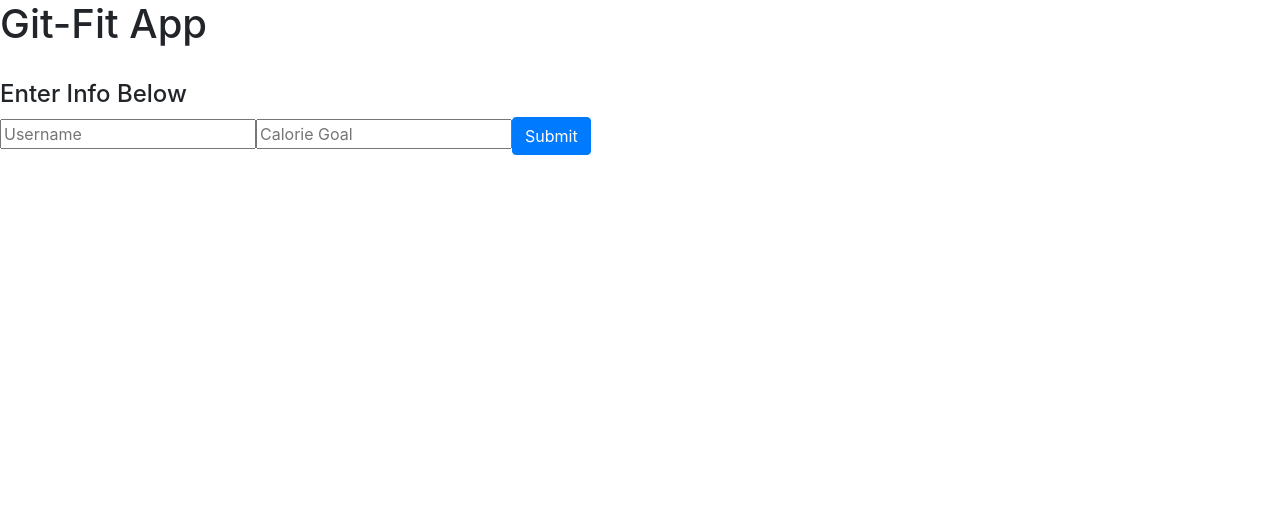
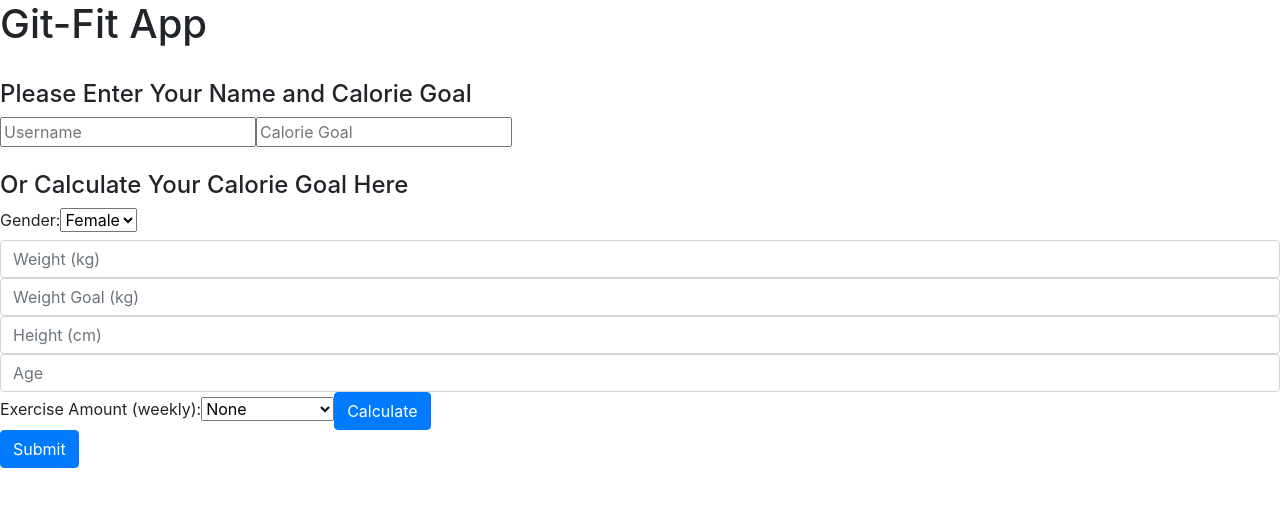
Before and after one commit to paulwstorm/git-fit-testing, a React (Create React App) app: page / in a window 1280 px wide. Shown: the top 506 px of the page. Built offline with nearby package versions, Linux system fonts and the light colour scheme.

Commit message:
Added calorie calculator.

```diff
--- a/src/components/addMeal.js
+++ b/src/components/addMeal.js
@@ -28,12 +28,14 @@ class AddMeal extends Component {
     }
 
     componentDidMount() {
-      this.getMealFood()
+      if (this.props) {
+        this.getMealFood()
+      }
     }
 
-    setMeal(event) {
+    async setMeal(event) {
       const thisMeal = event.target.value
-      this.setState({ meal: event.target.value })
+      await this.setState({ meal: event.target.value })
 
       this.getMealFood()
     }
@@ -64,11 +66,11 @@ class AddMeal extends Component {
         return (
           <div>
             <span className="AddMeal-header"><label htmlFor="meals">Choose a meal:</label></span>
-            <select id="meals">
-              <option onClick={event => {this.setMeal(event)}} value="breakfast">Breakfast</option>
-              <option onClick={event => {this.setMeal(event)}} value="lunch">Lunch</option>
-              <option onClick={event => {this.setMeal(event)}} value="dinner">Dinner</option>
-              <option onClick={event => {this.setMeal(event)}} value="snacks">Snacks</option>
+            <select onClick={event => {this.setMeal(event)}} id="meals">
+              <option value="breakfast">Breakfast</option>
+              <option value="lunch">Lunch</option>
+              <option value="dinner">Dinner</option>
+              <option value="snacks">Snacks</option>
             </select>
           </div>
         )
@@ -131,13 +133,13 @@ class AddMeal extends Component {
                 <div className="col-md-3"></div>
               </div>
               <div className="row">
-                <div className="col-md-3"></div>
-                <div className="col-md-6">
+                <div className="col-md-2"></div>
+                <div className="col-md-8">
                   <div className="food-items">
                     {this.renderFood()}
                   </div>
                 </div>
-                <div className="col-md-3"></div>
+                <div className="col-md-2"></div>
               </div>
             </div>
     );
--- a/src/components/home.js
+++ b/src/components/home.js
@@ -11,13 +11,26 @@ class Home extends Component {
 
     this.state = {
       userName: '',
-      calGoal: ''
+      calGoal: '',
+      userGender: '',
+      userWeight: '',
+      userWeightGoal:'',
+      userHeight: '',
+      userAge: '',
+      userExercise: ""
     }
 
     this.addUser = this.addUser.bind(this)
   }
 
   addUser () {
+    if (this.state.userName.length == 0) {
+      alert("Please enter a user name")
+      return true
+    } else if (this.state.calGoal.length == 0) {
+      alert("Please enter your calorie goal or calculate a new one")
+      return true
+    }
     const user = {
       userName: this.state.userName,
       calGoal: this.state.calGoal
@@ -26,15 +39,107 @@ class Home extends Component {
     this.props.newUser(user)
   }
 
+  calGoalCalculator() {
+    const calcStressFactor = (epw) => {
+    	if (epw < 1) {
+    		return 1.375
+      } else if (epw < 4) {
+    		return 1.55
+    	} else if (epw < 6) {
+    		return 1.7
+    	} else if  (epw < 8) {
+    		return 1.9
+    	} else if (epw > 7) {
+    		return 1.9
+    	} else {
+    		return 1.2
+      }
+    }
+
+    console.log(this.state.userExercise)
+
+    let currStressFactor = calcStressFactor(parseInt(this.state.userExercise))
+
+    const mifflinStJeorSimplified = (sex, age, weight, height, stressFactor) => {
+      let TDEE = 0
+    	if (sex == 'female') {
+    		TDEE = (10*weight + 6.25*height - 5*age - 161)*stressFactor
+      } else if ( sex == 'male') {
+    		TDEE = (10*weight + 6.25*height - 5*age - 5)*stressFactor
+      } else {
+    		TDEE = (10*weight + 6.25*height - 5*age - 80)*stressFactor
+      }
+      console.log(weight, height, age, stressFactor)
+    	return TDEE
+    }
+
+    const currCals = mifflinStJeorSimplified(this.state.userGender, parseInt(this.state.userAge), parseInt(this.state.userWeight), parseInt(this.state.userHeight), currStressFactor)
+
+    const tdeeAdjustment = (calories, startWeight, endWeight) => {
+      if (endWeight != startWeight){
+        return Math.floor(calories + ((7500/50) * (endWeight - startWeight)))
+      } else {
+        return calories
+      }
+    }
+
+    const adjustedCalGoal = tdeeAdjustment(currCals, parseInt(this.state.userWeight),  parseInt(this.state.userWeightGoal))
+
+    this.setState({calGoal: adjustedCalGoal})
+    alert("Calorie goal set at: " + adjustedCalGoal)
+  }
+
   render() {
       return(
           <div>
-              <h1>Git-Fit App</h1>
-              <br />
-              <h4>Enter Info Below</h4>
-              <input className="username-input" onChange={event => this.setState({ userName: event.target.value })} placeholder="Username"></input>
-              <input className="cal-goal-input" onChange={event => this.setState({ calGoal: event.target.value })}placeholder="Calorie Goal"></input>
-              <Link to={"/meals"} ><button className="btn btn-primary submit-button" onClick={this.addUser}>Submit</button></Link>
+            <div>
+                <h1>Git-Fit App</h1>
+                <br />
+                <h4>Please Enter Your Name and Calorie Goal</h4>
+                <input className="username-input" onChange={event => this.setState({ userName: event.target.value })} placeholder="Username"></input>
+                <input className="cal-goal-input" onChange={event => this.setState({ calGoal: event.target.value })}placeholder="Calorie Goal"></input>
+            </div>
+            <br />
+            <div>
+              <h4>Or Calculate Your Calorie Goal Here</h4>
+              <form>
+                <span><label htmlFor="gender">Gender:</label></span>
+                  <select onClick={event => {this.setState({ userGender: event.target.value })}} id="gender">
+                    <option value="female">Female</option>
+                    <option value="male">Male</option>
+                    <option value="other">Other</option>
+                  </select>
+                  <input
+                    placeholder="Weight (kg)"
+                    className="form-control"
+                    onChange={event => {this.setState({ userWeight: event.target.value})}}
+                  />
+                  <input
+                    placeholder="Weight Goal (kg)"
+                    className="form-control"
+                    onChange={event => {this.setState({ userWeightGoal: event.target.value})}}
+                  />
+                  <input
+                    placeholder="Height (cm)"
+                    className="form-control"
+                    onChange={event => {this.setState({ userHeight: event.target.value})}}
+                  />
+                  <input
+                    placeholder="Age"
+                    className="form-control"
+                    onChange={event => {this.setState({ userAge: event.target.value})}}
+                  />
+                  <span><label htmlFor="exercise">Exercise Amount (weekly):</label></span>
+                    <select onClick={event => {this.setState({ userExercise: event.target.value })}} id="exercise">
+                      <option value="0">None</option>
+                      <option value="3">Three or Less</option>
+                      <option value="4">Four to Six</option>
+                      <option value="7">Seven or More</option>
+                    </select>
+                  <button className="btn btn-primary submit-button" onClick={event => {event.preventDefault();this.calGoalCalculator()}}>Calculate</button>
+              </form>
+            </div>
+            <Link to={"/meals"} ><button className="btn btn-primary submit-button" onClick={this.addUser}>Submit</button></Link>
           </div>
       )
   }
--- a/src/index.css
+++ b/src/index.css
@@ -8,7 +8,7 @@
 }
 
 .delete-food-item {
-  margin-bottom: 5px;
+  margin-bottom: 8px;
 }
 
 .food-desc {
--- a/src/reducers/index.js
+++ b/src/reducers/index.js
@@ -26,7 +26,6 @@ const rootReducer = combineReducers({
         const breakfast = [...state.meals.breakfast, breakfastItem]
         const addBreakfast = _.clone(state)
         addBreakfast.meals.breakfast = breakfast
-        console.log(addBreakfast)
         return addBreakfast
       case ADD_LUNCH_ITEM:
         const lunchItem = action.payload.data.foods[0]
```
Also changed, not shown: src/testing/testing-main.js (+72 -0 lines).
